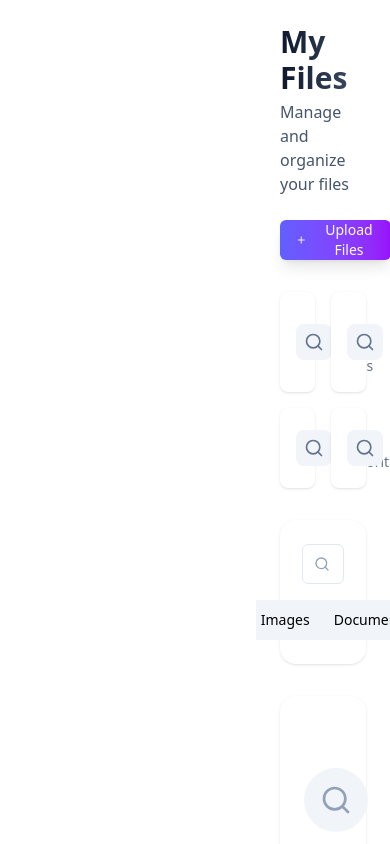
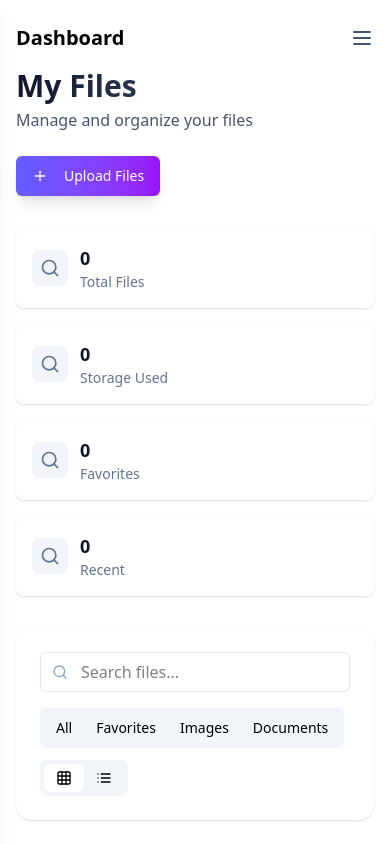
Before and after one commit to CharlesFrancis19/cloudvault, a Next.js app: page /dashboard in a window 390 px wide. Shown: the top 844 px of the page. Built offline with nearby package versions, Linux system fonts and the light colour scheme.

Commit message:
phone-view

```diff
--- a/src/components/SideBar.jsx
+++ b/src/components/SideBar.jsx
@@ -1,9 +1,34 @@
-import { FolderOpen, Upload, BarChart3, User, Cloud } from 'lucide-react';
+import { FolderOpen, Upload, BarChart3, User, Cloud, X } from 'lucide-react';
 import Link from 'next/link';
 
-export default function Sidebar({ active = '' }) {
+export default function Sidebar({ active = '', open = false, onClose = () => {} }) {
   return (
-    <div className="fixed inset-y-0 z-10 hidden h-screen w-64 bg-white/80 backdrop-blur-md border-r border-white/20 md:flex flex-col">
+    <>
+      {/* Desktop Sidebar */}
+      <div className="fixed inset-y-0 z-10 hidden md:flex h-screen w-64 bg-white/80 backdrop-blur-md border-r border-white/20 flex-col">
+        <SidebarContent active={active} />
+      </div>
+
+      {/* Mobile Sidebar Overlay */}
+      {open && (
+        <div className="fixed inset-0 z-30 bg-black/40 md:hidden" onClick={onClose}></div>
+      )}
+
+      {/* Mobile Sidebar Drawer */}
+      <div className={`fixed inset-y-0 left-0 z-40 w-64 bg-white shadow-lg transform transition-transform duration-300 ease-in-out md:hidden ${open ? 'translate-x-0' : '-translate-x-full'}`}>
+        <div className="flex justify-between items-center p-4 border-b border-gray-200">
+          <h2 className="font-bold text-lg">CloudVault</h2>
+          <button onClick={onClose}><X className="w-5 h-5 text-gray-600" /></button>
+        </div>
+        <SidebarContent active={active} />
+      </div>
+    </>
+  );
+}
+
+function SidebarContent({ active }) {
+  return (
+    <>
       <div className="flex flex-col gap-2 border-b border-white/10 p-6">
         <div className="flex items-center gap-3">
           <div className="w-10 h-10 bg-gradient-to-r from-indigo-500 to-purple-600 rounded-xl flex items-center justify-center shadow-lg">
@@ -65,6 +90,6 @@ export default function Sidebar({ active = '' }) {
           </div>
         </div>
       </div>
-    </div>
+    </>
   );
 }
--- a/src/pages/analytics.js
+++ b/src/pages/analytics.js
@@ -1,5 +1,6 @@
+// === MOBILE-SUPPORTED ANALYTICS.JSX ===
 import Head from "next/head";
-import { HardDrive, ChartColumn, TrendingUp, ChartPie } from "lucide-react";
+import { HardDrive, ChartColumn, TrendingUp, ChartPie, Menu } from "lucide-react";
 import Sidebar from "@/components/SideBar";
 import {
   LineChart,
@@ -10,8 +11,10 @@ import {
   Tooltip,
   ResponsiveContainer,
 } from "recharts";
+import { useState } from "react";
 
 export default function Analytics() {
+  const [sidebarOpen, setSidebarOpen] = useState(false);
   const data = [
     { day: "Wed", uploads: 0 },
     { day: "Thu", uploads: 1 },
@@ -26,53 +29,49 @@ export default function Analytics() {
     <>
       <Head>
         <title>CloudVault | Analytics</title>
+        <meta name="viewport" content="width=device-width, initial-scale=1.0" />
       </Head>
       <div className="flex">
-        <Sidebar active="analytics" />
-        <main className="flex-1 overflow-auto ml-64">
-          <div className="p-6 lg:p-8">
+        <Sidebar active="analytics" open={sidebarOpen} onClose={() => setSidebarOpen(false)} />
+        <main className="flex-1 overflow-auto md:ml-64">
+          <div className="px-4 sm:px-6 lg:px-8 py-6">
+            <div className="flex items-center justify-between mb-4 md:hidden">
+              <h1 className="text-xl font-bold">Analytics</h1>
+              <button onClick={() => setSidebarOpen(true)}>
+                <Menu className="w-6 h-6 text-slate-600" />
+              </button>
+            </div>
             <div className="max-w-7xl mx-auto space-y-8">
-              {/* Header */}
               <div>
                 <h1 className="text-3xl lg:text-4xl font-bold bg-gradient-to-r from-slate-900 to-slate-600 bg-clip-text text-transparent">
                   Storage Analytics
                 </h1>
                 <p className="text-slate-600 mt-1">Insights into your file storage usage</p>
               </div>
-
-              {/* Stat Cards */}
-              <div className="grid grid-cols-1 md:grid-cols-3 gap-6">
+              <div className="grid grid-cols-1 sm:grid-cols-2 md:grid-cols-3 gap-6">
                 {[
                   {
                     title: "Total Storage",
                     value: "0.00 MB",
                     subtitle: "0 files",
-                    icon: <HardDrive className="w-6 h-6 text-indigo-600" />,
-                    iconBg: "bg-indigo-100",
+                    icon: <HardDrive className="w-6 h-6 text-indigo-600" />, iconBg: "bg-indigo-100",
                   },
                   {
                     title: "Average File Size",
                     value: "0.00 MB",
                     subtitle: "per file",
-                    icon: <ChartColumn className="w-6 h-6 text-purple-600" />,
-                    iconBg: "bg-purple-100",
+                    icon: <ChartColumn className="w-6 h-6 text-purple-600" />, iconBg: "bg-purple-100",
                   },
                   {
                     title: "Growth Rate",
                     value: "+0",
                     subtitle: "files this week",
-                    icon: <TrendingUp className="w-6 h-6 text-green-600" />,
-                    iconBg: "bg-green-100",
+                    icon: <TrendingUp className="w-6 h-6 text-green-600" />, iconBg: "bg-green-100",
                   },
                 ].map(({ title, value, subtitle, icon, iconBg }, i) => (
-                  <div
-                    key={i}
-                    className="rounded-lg bg-card text-card-foreground glass-effect border-0 shadow-lg"
-                  >
+                  <div key={i} className="rounded-lg bg-card text-card-foreground glass-effect border-0 shadow-lg">
                     <div className="flex flex-col space-y-1.5 p-6 pb-3">
-                      <h3 className="tracking-tight text-sm font-medium text-slate-600">
-                        {title}
-                      </h3>
+                      <h3 className="tracking-tight text-sm font-medium text-slate-600">{title}</h3>
                     </div>
                     <div className="p-6 pt-0">
                       <div className="flex items-center gap-3">
@@ -86,10 +85,7 @@ export default function Analytics() {
                   </div>
                 ))}
               </div>
-
-              {/* Analytics Graphs */}
-              <div className="grid lg:grid-cols-2 gap-6">
-                {/* Upload Trend Line Chart */}
+              <div className="grid grid-cols-1 lg:grid-cols-2 gap-6">
                 <div className="rounded-lg bg-card text-card-foreground glass-effect border-0 shadow-lg">
                   <div className="flex flex-col space-y-1.5 p-6">
                     <h3 className="text-2xl font-semibold leading-none tracking-tight">
@@ -98,26 +94,16 @@ export default function Analytics() {
                   </div>
                   <div className="p-6 pt-0">
                     <ResponsiveContainer width="100%" height={250}>
-                      <LineChart
-                        data={data}
-                        margin={{ top: 20, right: 30, left: 0, bottom: 0 }}
-                      >
+                      <LineChart data={data} margin={{ top: 20, right: 30, left: 0, bottom: 0 }}>
                         <CartesianGrid strokeDasharray="3 3" />
                         <XAxis dataKey="day" />
                         <YAxis allowDecimals={false} />
                         <Tooltip />
-                        <Line
-                          type="monotone"
-                          dataKey="uploads"
-                          stroke="#6366f1"
-                          strokeWidth={2}
-                        />
+                        <Line type="monotone" dataKey="uploads" stroke="#6366f1" strokeWidth={2} />
                       </LineChart>
                     </ResponsiveContainer>
                   </div>
                 </div>
-
-                {/* File Type Distribution Placeholder */}
                 <div className="rounded-lg bg-card text-card-foreground glass-effect border-0 shadow-lg">
                   <div className="flex flex-col space-y-1.5 p-6">
                     <h3 className="text-2xl font-semibold leading-none tracking-tight">
--- a/src/pages/dashboard.js
+++ b/src/pages/dashboard.js
@@ -1,21 +1,30 @@
-
 import Head from "next/head";
-import { Plus, Grid3x3, List, Search } from "lucide-react";
+import { Plus, Grid3x3, List, Search, Menu } from "lucide-react";
 import Sidebar from "@/components/SideBar";
 import Link from "next/link";
+import { useState } from "react";
 
 export default function Dashboard() {
+  const [sidebarOpen, setSidebarOpen] = useState(false);
+
   return (
     <>
       <Head>
         <title>CloudVault | Dashboard</title>
+        <meta name="viewport" content="width=device-width, initial-scale=1.0" />
       </Head>
       <div className="flex">
-        <Sidebar active="dashboard" />
-        <main className="flex-1 overflow-auto ml-64">
-          <div className="p-6 lg:p-8">
+        <Sidebar active="dashboard" open={sidebarOpen} onClose={() => setSidebarOpen(false)} />
+        <main className="flex-1 overflow-auto md:ml-64 w-full">
+          <div className="px-4 sm:px-6 lg:px-8 py-6">
+            <div className="flex items-center justify-between mb-4 md:hidden">
+              <h1 className="text-xl font-bold">Dashboard</h1>
+              <button onClick={() => setSidebarOpen(true)}>
+                <Menu className="w-6 h-6 text-slate-600" />
+              </button>
+            </div>
             <div className="max-w-7xl mx-auto space-y-8">
-              <div className="flex flex-col lg:flex-row justify-between items-start lg:items-center gap-6">
+              <div className="flex flex-col sm:flex-row justify-between items-start sm:items-center gap-6">
                 <div>
                   <h1 className="text-3xl lg:text-4xl font-bold bg-gradient-to-r from-slate-900 to-slate-600 bg-clip-text text-transparent">
                     My Files
@@ -29,8 +38,7 @@ export default function Dashboard() {
                   </button>
                 </Link>
               </div>
-
-              <div className="grid grid-cols-2 lg:grid-cols-4 gap-4">
+              <div className="grid grid-cols-1 sm:grid-cols-2 lg:grid-cols-4 gap-4">
                 {["Total Files", "Storage Used", "Favorites", "Recent"].map((label, idx) => (
                   <div key={idx} className="rounded-lg glass-effect bg-white text-card-foreground border-0 shadow-sm hover:shadow-lg transition-all duration-300">
                     <div className="p-4">
@@ -47,18 +55,16 @@ export default function Dashboard() {
                   </div>
                 ))}
               </div>
-
               <div className="glass-effect rounded-2xl p-6 shadow-sm">
-                <div className="flex flex-col lg:flex-row gap-4 items-center justify-between">
-                  <div className="relative flex-1 max-w-md">
+                <div className="flex flex-col sm:flex-row gap-4 items-start sm:items-center justify-between">
+                  <div className="relative flex-1 w-full max-w-md">
                     <Search className="absolute left-3 top-1/2 transform -translate-y-1/2 text-slate-400 w-4 h-4" />
                     <input
                       placeholder="Search files..."
                       className="pl-10 border border-slate-200 rounded-md w-full h-10 focus:border-indigo-300 focus:ring-indigo-200"
                     />
                   </div>
-
-                  <div className="flex items-center gap-3">
+                  <div className="flex flex-wrap items-center gap-3 w-full sm:w-auto">
                     <div className="inline-flex bg-slate-100 rounded-md p-1">
                       {["All", "Favorites", "Images", "Documents"].map((tab, i) => (
                         <button
@@ -80,7 +86,6 @@ export default function Dashboard() {
                   </div>
                 </div>
               </div>
-
               <div className="glass-effect rounded-2xl p-6 shadow-sm">
                 <div className="text-center py-12">
                   <div className="w-16 h-16 mx-auto mb-4 bg-slate-100 rounded-full flex items-center justify-center">
--- a/src/pages/upload.js
+++ b/src/pages/upload.js
@@ -1,16 +1,16 @@
+// === MOBILE-SUPPORTED UPLOAD.JSX (with Sidebar Toggle) ===
 import Head from "next/head";
 import Sidebar from "@/components/SideBar";
 import { useRef, useState } from "react";
-import { ArrowLeft, FolderOpen, Image, FileText, Video, Music } from "lucide-react";
+import { ArrowLeft, FolderOpen, Image, FileText, Video, Music, Menu } from "lucide-react";
 import Link from "next/link";
 
 export default function Upload() {
   const fileInputRef = useRef(null);
   const [selectedFiles, setSelectedFiles] = useState([]);
+  const [sidebarOpen, setSidebarOpen] = useState(false);
 
-  const handleButtonClick = () => {
-    fileInputRef.current?.click();
-  };
+  const handleButtonClick = () => fileInputRef.current?.click();
 
   const handleFileChange = (e) => {
     const files = Array.from(e.target.files);
@@ -21,13 +21,20 @@ export default function Upload() {
     <>
       <Head>
         <title>CloudVault | Upload</title>
+        <meta name="viewport" content="width=device-width, initial-scale=1.0" />
       </Head>
       <div className="flex">
-        <Sidebar active="upload" />
-        <main className="flex-1 overflow-auto ml-64">
-          <div className="p-6 lg:p-8">
+        <Sidebar active="upload" open={sidebarOpen} onClose={() => setSidebarOpen(false)} />
+        <main className="flex-1 overflow-auto md:ml-64">
+          <div className="px-4 sm:px-6 lg:px-8 py-6">
+            <div className="flex items-center justify-between mb-4 md:hidden">
+              <h1 className="text-xl font-bold">Upload</h1>
+              <button onClick={() => setSidebarOpen(true)}>
+                <Menu className="w-6 h-6 text-slate-600" />
+              </button>
+            </div>
             <div className="max-w-4xl mx-auto space-y-8">
-              <div className="flex items-center gap-4">
+              <div className="flex flex-col sm:flex-row items-start sm:items-center gap-4">
                 <Link href="/dashboard">
                   <button className="border h-10 w-10 rounded-md hover:bg-white/60">
                     <ArrowLeft className="w-4 h-4 mx-auto" />
@@ -41,7 +48,6 @@ export default function Upload() {
                 </div>
               </div>
 
-              {/* Upload Zone */}
               <div className="rounded-lg glass-effect border-0 shadow-lg">
                 <div className="bg-slate-50 p-12 text-center">
                   <div className="w-24 h-24 mx-auto mb-8 rounded-full flex items-center justify-center border-4 border-slate-200 bg-white">
@@ -54,7 +60,6 @@ export default function Upload() {
                   <h2 className="text-2xl font-bold text-slate-900 mb-3">Upload your files</h2>
                   <p className="text-lg text-slate-600 mb-6">Drag and drop files or click below</p>
 
-                  {/* Hidden File Input */}
                   <input
                     type="file"
                     multiple
@@ -72,8 +77,7 @@ export default function Upload() {
                   </button>
                 </div>
 
-                {/* File Types */}
-                <div className="grid grid-cols-2 lg:grid-cols-4 gap-6 p-6">
+                <div className="grid grid-cols-1 sm:grid-cols-2 lg:grid-cols-4 gap-6 p-6">
                   {[{ label: "Images", icon: Image, desc: "PNG, JPG, GIF" }, { label: "Documents", icon: FileText, desc: "PDF, DOC, TXT" }, { label: "Videos", icon: Video, desc: "MP4, AVI, MOV" }, { label: "Audio", icon: Music, desc: "MP3, WAV, AAC" }].map(({ label, icon: Icon, desc }, i) => (
                     <div key={i} className="text-center">
                       <div className="w-12 h-12 mx-auto mb-3 bg-white rounded-lg flex items-center justify-center shadow-sm border border-slate-200">
@@ -90,7 +94,6 @@ export default function Upload() {
                   <p>Supported formats: Images, Documents, Videos, Audio files</p>
                 </div>
 
-                {/* Preview Selected Files */}
                 {selectedFiles.length > 0 && (
                   <div className="px-6 pb-6">
                     <h3 className="text-lg font-semibold text-slate-700 mb-2">Selected Files:</h3>
```
